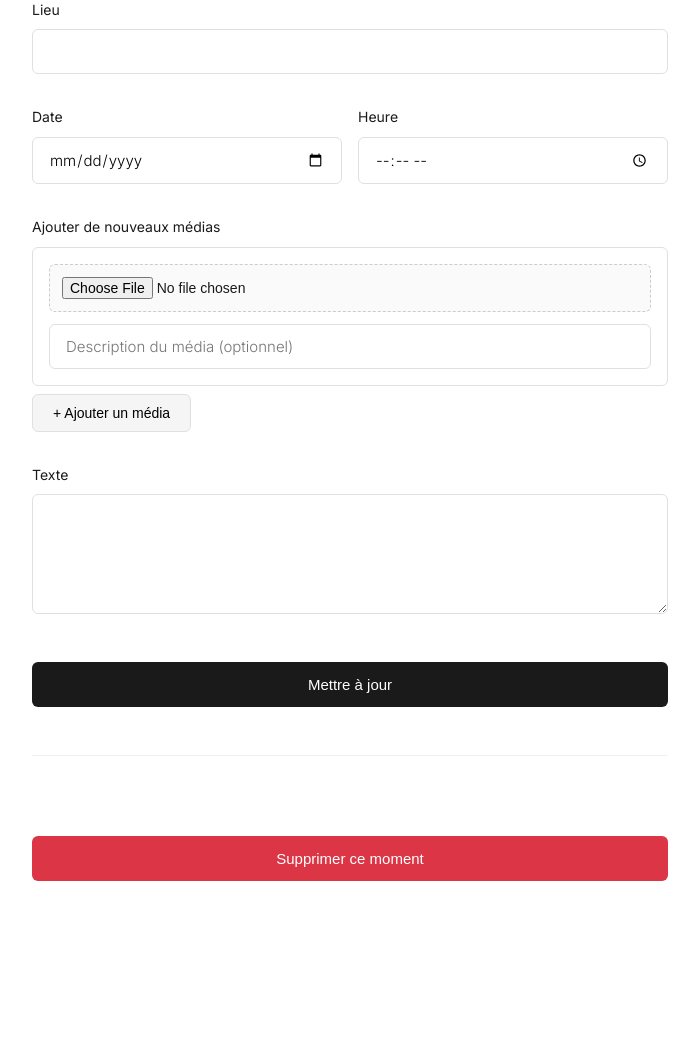
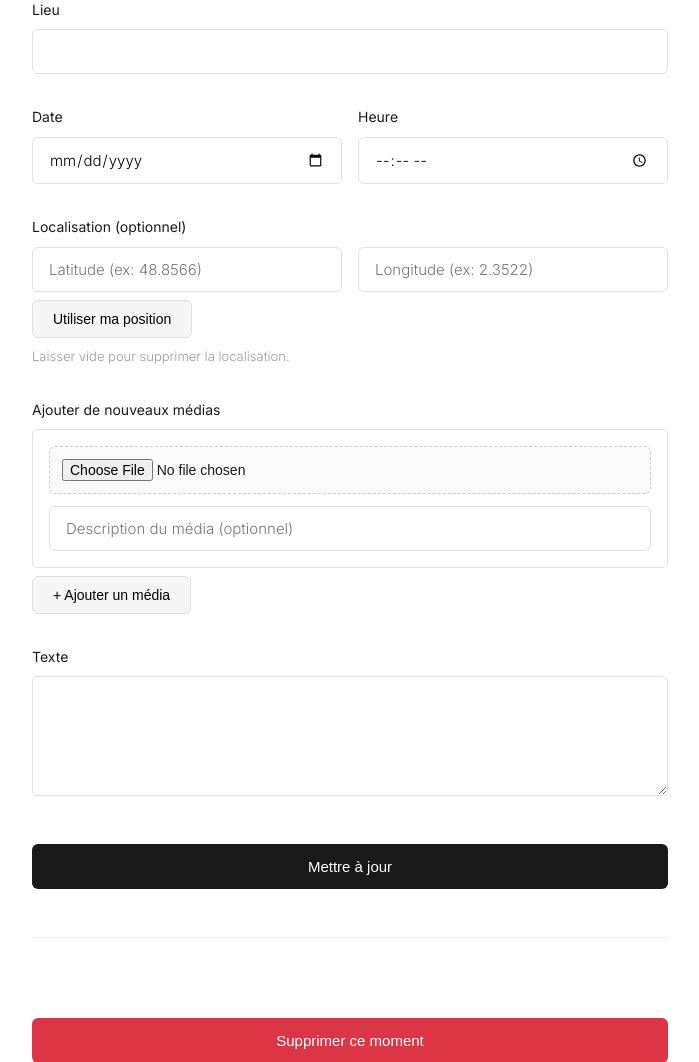
Before and after one commit to louisguichard/travel-feed, a Flask app: template templates/edit_post.html in a window 1280 px wide. Shown: the part 215-1277 px from the top of the page, without its empty margins (290-989 px from the left). Before the commit the page ends 1096 px from the top, so only its background shows below. Run offline with Flask 3, Linux system fonts and the light colour scheme; the template is opened without the code that fills it, so the values that code supplies are empty.

Commit message:
feat: add map visualization

```diff
--- a/app.py
+++ b/app.py
@@ -181,6 +181,16 @@ def add():
             "media": media_items,
         }
 
+        # Optional: latitude/longitude
+        lat_str = (request.form.get("latitude") or "").strip()
+        lng_str = (request.form.get("longitude") or "").strip()
+        try:
+            if lat_str and lng_str:
+                new_post["latitude"] = float(lat_str)
+                new_post["longitude"] = float(lng_str)
+        except Exception:
+            pass
+
         posts = get_posts()
         posts.append(new_post)
         save_posts(posts)
@@ -255,6 +265,19 @@ def edit_post(post_id):
         post["datetime"] = post_datetime.isoformat()
         post["text"] = request.form.get("text")
 
+        # Optional: update latitude/longitude (remove if empty)
+        lat_str = (request.form.get("latitude") or "").strip()
+        lng_str = (request.form.get("longitude") or "").strip()
+        if lat_str and lng_str:
+            try:
+                post["latitude"] = float(lat_str)
+                post["longitude"] = float(lng_str)
+            except Exception:
+                pass
+        else:
+            post.pop("latitude", None)
+            post.pop("longitude", None)
+
         save_posts(posts)
         return redirect(url_for("edit_list"))
 
@@ -308,5 +331,28 @@ def unsubscribe():
     return redirect(url_for("index"))
 
 
+@app.route("/locations")
+def locations():
+    posts = get_posts()
+    locations = []
+    # Return in chronological order for path drawing
+    for p in reversed(posts):
+        lat = p.get("latitude")
+        lng = p.get("longitude")
+        if lat is not None and lng is not None:
+            dt = p["datetime"]
+            if hasattr(dt, "isoformat"):
+                dt = dt.isoformat()
+            locations.append(
+                {
+                    "lat": lat,
+                    "lng": lng,
+                    "city": p.get("city", ""),
+                    "datetime": dt,
+                }
+            )
+    return jsonify(locations)
+
+
 if __name__ == "__main__":
     app.run(debug=True)
--- a/templates/edit_post.html
+++ b/templates/edit_post.html
@@ -298,6 +298,16 @@
                 </div>
             </div>
 
+            <div class="form-group">
+                <label>Localisation (optionnel)</label>
+                <div class="datetime-group">
+                    <input type="text" id="latitude" name="latitude" value="{{ post.latitude or '' }}" placeholder="Latitude (ex: 48.8566)">
+                    <input type="text" id="longitude" name="longitude" value="{{ post.longitude or '' }}" placeholder="Longitude (ex: 2.3522)">
+                </div>
+                <button type="button" class="add-media-btn" onclick="useMyLocation()">Utiliser ma position</button>
+                <span class="hint">Laisser vide pour supprimer la localisation.</span>
+            </div>
+
             {% if post.media %}
             <div class="form-group">
                 <label>Médias actuels</label>
@@ -361,6 +371,22 @@
             `;
             container.appendChild(newField);
         }
+        function useMyLocation() {
+            if (!navigator.geolocation) {
+                alert('La géolocalisation n\\'est pas supportée par votre navigateur.');
+                return;
+            }
+            navigator.geolocation.getCurrentPosition(function(pos) {
+                var lat = pos.coords.latitude;
+                var lng = pos.coords.longitude;
+                var latInput = document.getElementById('latitude');
+                var lngInput = document.getElementById('longitude');
+                if (latInput) latInput.value = lat.toFixed(6);
+                if (lngInput) lngInput.value = lng.toFixed(6);
+            }, function() {
+                alert('Impossible de récupérer votre position.');
+            });
+        }
     </script>
 </body>
 </html>
```
Also changed, not shown: templates/index.html (+91 -0 lines).
